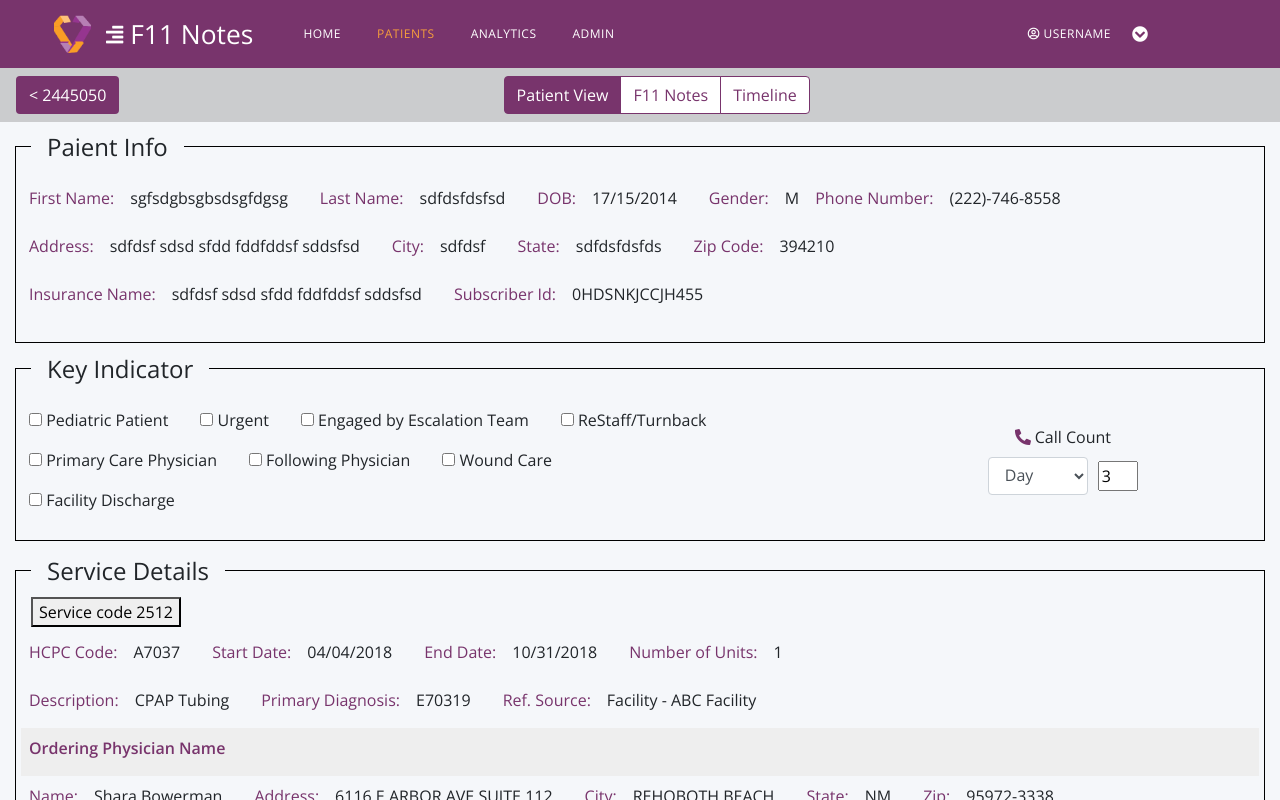
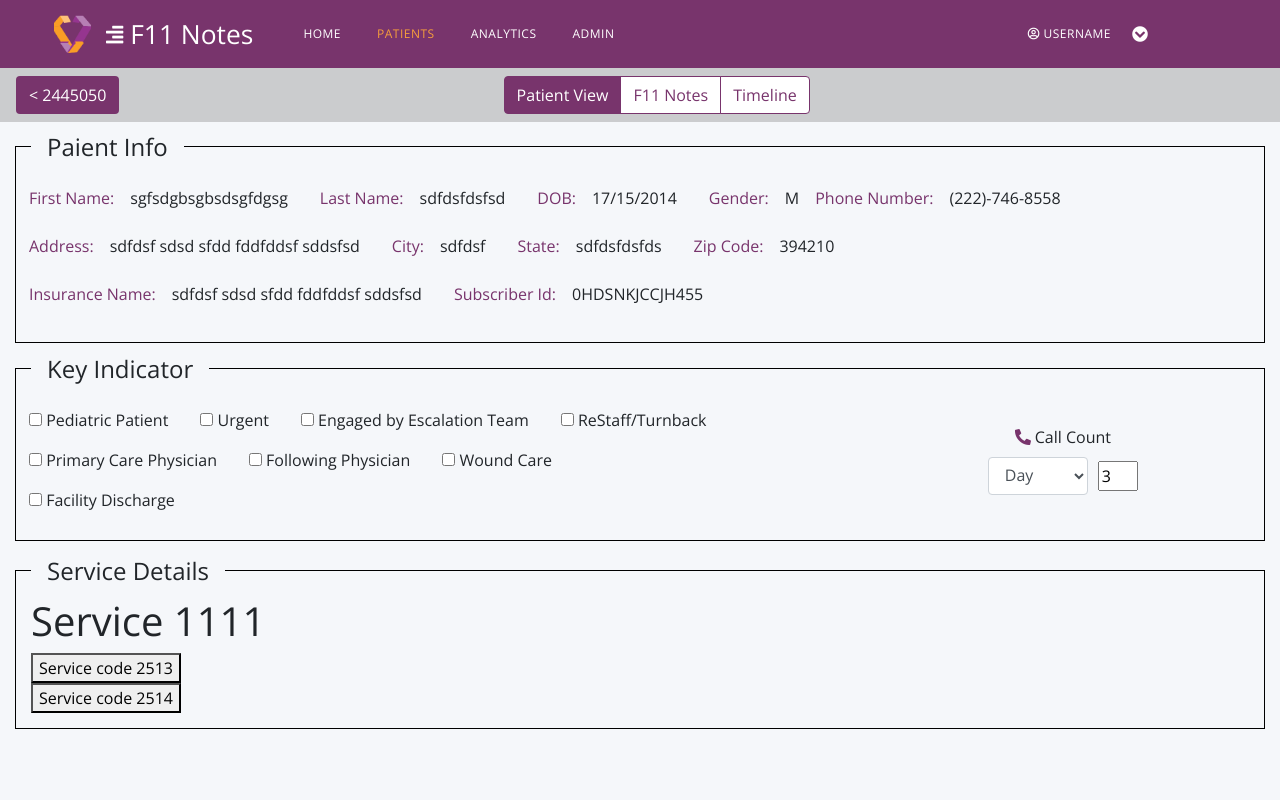
Before and after one commit to akki9270/lucid, an Angular app: page /patients/1/view in a window 1280 px wide. Shown: the top 800 px of the page. Built offline with nearby package versions, Linux system fonts and the light colour scheme; what ng2-smart-table would draw is missing.

Commit message:
Make custom header.

```diff
--- a/src/app/patients/view/tabs/details/patient-details.component.html
+++ b/src/app/patients/view/tabs/details/patient-details.component.html
@@ -157,7 +157,12 @@
       <fieldset class="outer-field-set">
         <legend class="w-auto px-3 d-inline-block">Service Details</legend>
         <ngb-accordion #acc="ngbAccordion" activeIds="ngb-panel-0">
-          <ngb-panel title="Service code 2512">
+          <ngb-panel id="panel1">
+            <ng-template ngbPanelHeader>
+              <div (click)="acc.toggle('panel1')" class="w-100" ngbPanelToggle>
+                <h1>Service 1111</h1>
+              </div>
+            </ng-template>
             <ng-template ngbPanelContent>
               <app-service-accordion></app-service-accordion>
             </ng-template>
--- a/src/app/patients/view/tabs/details/patient-details.component.ts
+++ b/src/app/patients/view/tabs/details/patient-details.component.ts
@@ -4,7 +4,7 @@ import { Component, OnInit, ViewEncapsulation } from '@angular/core';
   selector: 'app-patient-details',
   templateUrl: './patient-details.component.html',
   styleUrls: ['./patient-details.component.css'],
-  encapsulation: ViewEncapsulation.None
+  // encapsulation: ViewEncapsulation.None
 })
 export class PatientDetailsComponent implements OnInit {
 
```
